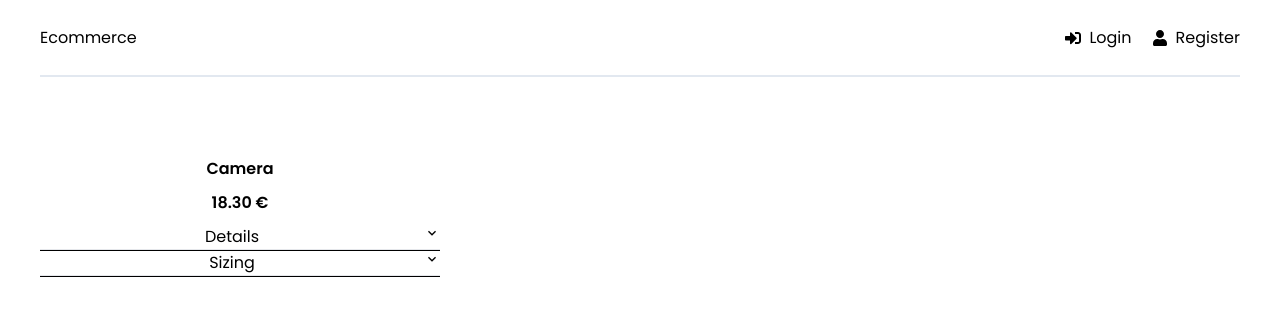
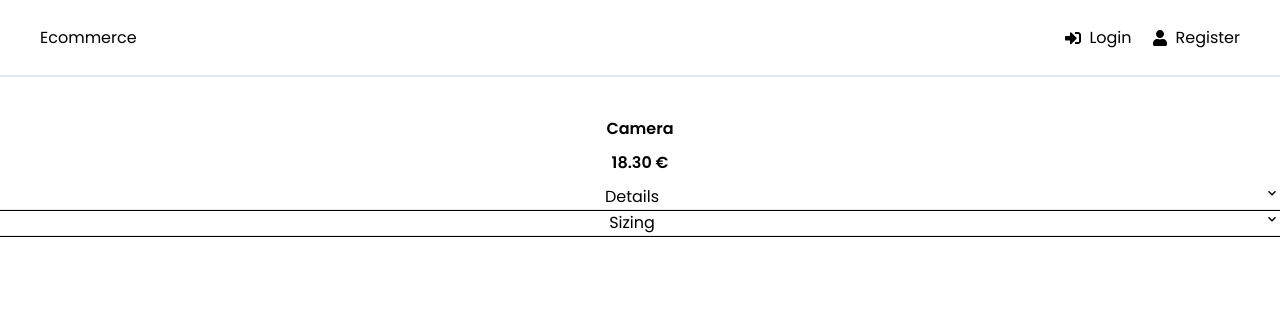
Before and after one commit to stefanlple/Ecommerce, a React (Create React App) app in the folder frontend/: page /descriptionbox in a window 1280 px wide. Shown: the top 316 px of the page. Built offline with nearby package versions, Linux system fonts and the light colour scheme.

Commit message:
scrool product behaviour

```diff
--- a/frontend/src/App.jsx
+++ b/frontend/src/App.jsx
@@ -18,7 +18,7 @@ function App() {
   return (
     <>
       <Router>
-        <div className="w-screen h-screen m-0 px-10 text-center">
+        <div className="w-screen h-screen m-0  text-center">
           <Header />
           <Routes>
             <Route path="/" element={<Home />} />
--- a/frontend/src/components/Gallery.jsx
+++ b/frontend/src/components/Gallery.jsx
@@ -9,6 +9,7 @@ function Gallery() {
 
   return (
     <>
+      <div className="w-full grow">
         <ul>
           <li>
             <div className="outline h-screen">
@@ -17,6 +18,7 @@ function Gallery() {
                 shadows
                 camera={{ position: [0, 3, 4], fov: 50 }}
                 gl={{ preserveDrawingBuffer: true }}
+                style={{ background: "#f3f3f3" }}
               >
                 <axesHelper args={[5]} />
                 <Suspense fallback={<CanvasLoader />}>
@@ -38,6 +40,7 @@ function Gallery() {
             <img src="./red.jpeg" alt="None" className="w-full my-5 outline" />
           </li>
         </ul>
+      </div>
     </>
   );
 }
--- a/frontend/src/components/Header.jsx
+++ b/frontend/src/components/Header.jsx
@@ -22,7 +22,7 @@ function Header() {
   };
 
   return (
-    <header className="w-full flex justify-between items-center py-5 px-0 mb-20 border-slate-200 border-b-2">
+    <header className="w-full sticky top-0  bg-white z-50 flex justify-between items-center py-5 px-10 mb-10 border-slate-200 border-b-2">
       <div className="">
         <Link to="/">Ecommerce</Link>
       </div>
--- a/frontend/src/components/ProductDescriptionBox.jsx
+++ b/frontend/src/components/ProductDescriptionBox.jsx
@@ -15,14 +15,12 @@ const test = {
 function ProductDescriptionBox() {
   return (
     <>
-      <div className="w-[400px]">
       <h1>{test.header}</h1>
       <h2>{test.price.toFixed(2)} € </h2>
       <menu>
         <DropdownText name="Details" />
         <DropdownText name="Sizing" />
       </menu>
-      </div>
     </>
   );
 }
--- a/frontend/src/components/ProductSelectBox.jsx
+++ b/frontend/src/components/ProductSelectBox.jsx
@@ -28,7 +28,6 @@ function ProductSelectBox() {
 
   return (
     <>
-      <div className="w-[400px]">
       <h3>{color}</h3>
       <ul className="flex flex-row space-x-4 items-center justify-center">
         {test.colors.map((item, index) => {
@@ -72,7 +71,6 @@ function ProductSelectBox() {
       <button className="bg-black text-white py-2 px-6 border-[1px] border-black hover:bg-white hover:text-black">
         ADD TO CARD
       </button>
-      </div>
     </>
   );
 }
--- a/frontend/src/pages/Product.jsx
+++ b/frontend/src/pages/Product.jsx
@@ -39,10 +39,14 @@ function Product() {
 
   return (
     <>
-      <div className="inline-flex justify-around">
-        <ProductDescriptionBox />
+      <div className="flex justify-between box-border">
+        <div className="w-full sticky max-w-sm py-44 px-10 top-16 min-h-[1px] h-[calc(100%_-_64px)]">
+          <ProductDescriptionBox />
+        </div>
         <Gallery />
-        <ProductSelectBox />
+        <div className="w-full sticky max-w-sm py-44 px-10 top-16 min-h-[1px] h-[calc(100%_-_64px)]">
+          <ProductSelectBox />
+        </div>
       </div>
     </>
   );
```
Lines whose indentation alone changed are shown as unchanged.
